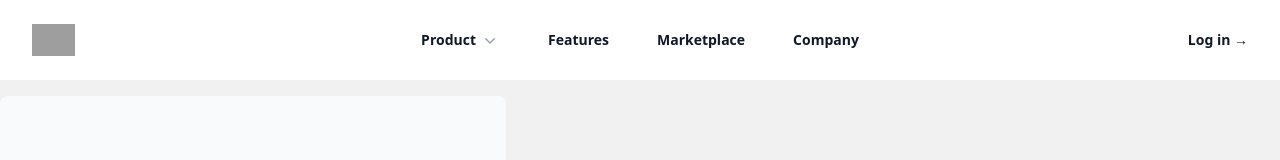
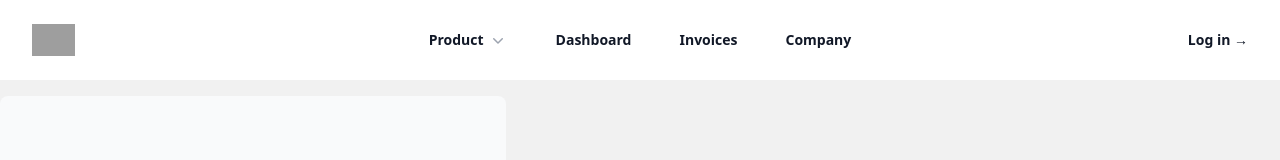
Before and after one commit to dasigr/finance-app, a Next.js app: page / in a window 1280 px wide. Shown: the top 160 px of the page. Built offline with nearby package versions, Linux system fonts and the light colour scheme; grey boxes are pictures that could not be loaded.

Commit message:
Implementing the Header section

```diff
--- a/src/app/ui/dashboard/header.tsx
+++ b/src/app/ui/dashboard/header.tsx
@@ -1,6 +1,7 @@
 'use client'
 
 import { useState } from 'react'
+import Link from 'next/link'
 import {
   Dialog,
   DialogPanel,
@@ -42,14 +43,17 @@ export default function Header() {
     <header className="bg-white">
       <nav aria-label="Global" className="mx-auto flex max-w-7xl items-center justify-between p-6 lg:px-8">
         <div className="flex lg:flex-1">
-          <a href="#" className="-m-1.5 p-1.5">
+          <Link
+            href="/"
+            className="-m-1.5 p-1.5"
+          >
             <span className="sr-only">Your Company</span>
             <img
               alt=""
               src="https://tailwindui.com/plus/img/logos/mark.svg?color=indigo&shade=600"
               className="h-8 w-auto"
             />
-          </a>
+          </Link>
         </div>
         <div className="flex lg:hidden">
           <button
@@ -106,20 +110,29 @@ export default function Header() {
             </PopoverPanel>
           </Popover>
 
-          <a href="#" className="text-sm/6 font-semibold text-gray-900">
-            Features
-          </a>
-          <a href="#" className="text-sm/6 font-semibold text-gray-900">
-            Marketplace
-          </a>
+          <Link
+            href="/dashboard"
+            className="text-sm/6 font-semibold text-gray-900"
+          >
+            Dashboard
+          </Link>
+          <Link
+            href="/dashboard/invoices"
+            className="text-sm/6 font-semibold text-gray-900"
+          >
+            Invoices
+          </Link>
           <a href="#" className="text-sm/6 font-semibold text-gray-900">
             Company
           </a>
         </PopoverGroup>
         <div className="hidden lg:flex lg:flex-1 lg:justify-end">
-          <a href="#" className="text-sm/6 font-semibold text-gray-900">
+          <Link
+            href="/login"
+            className="text-sm/6 font-semibold text-gray-900"
+          >
             Log in <span aria-hidden="true">&rarr;</span>
-          </a>
+          </Link>
         </div>
       </nav>
       <Dialog open={mobileMenuOpen} onClose={setMobileMenuOpen} className="lg:hidden">
@@ -164,18 +177,18 @@ export default function Header() {
                     ))}
                   </DisclosurePanel>
                 </Disclosure>
-                <a
-                  href="#"
+                <Link
+                  href="/dashboard"
                   className="-mx-3 block rounded-lg px-3 py-2 text-base/7 font-semibold text-gray-900 hover:bg-gray-50"
                 >
-                  Features
-                </a>
-                <a
-                  href="#"
+                  Dashboard
+                </Link>
+                <Link
+                  href="/dashboard/invoices"
                   className="-mx-3 block rounded-lg px-3 py-2 text-base/7 font-semibold text-gray-900 hover:bg-gray-50"
                 >
-                  Marketplace
-                </a>
+                  Invoices
+                </Link>
                 <a
                   href="#"
                   className="-mx-3 block rounded-lg px-3 py-2 text-base/7 font-semibold text-gray-900 hover:bg-gray-50"
@@ -184,12 +197,12 @@ export default function Header() {
                 </a>
               </div>
               <div className="py-6">
-                <a
-                  href="#"
+                <Link
+                  href="/login"
                   className="-mx-3 block rounded-lg px-3 py-2.5 text-base/7 font-semibold text-gray-900 hover:bg-gray-50"
                 >
                   Log in
-                </a>
+                </Link>
               </div>
             </div>
           </div>
```
